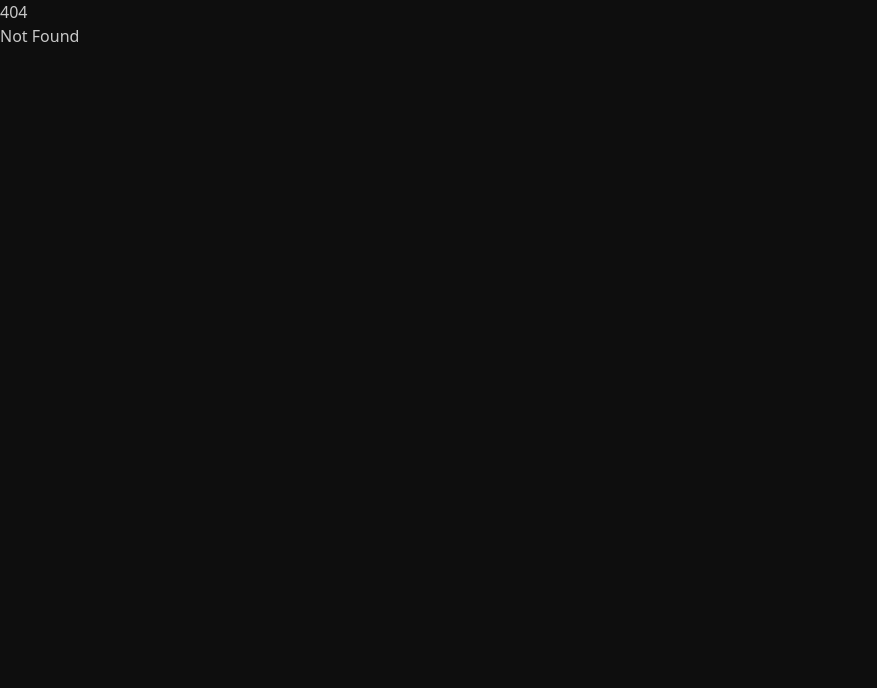
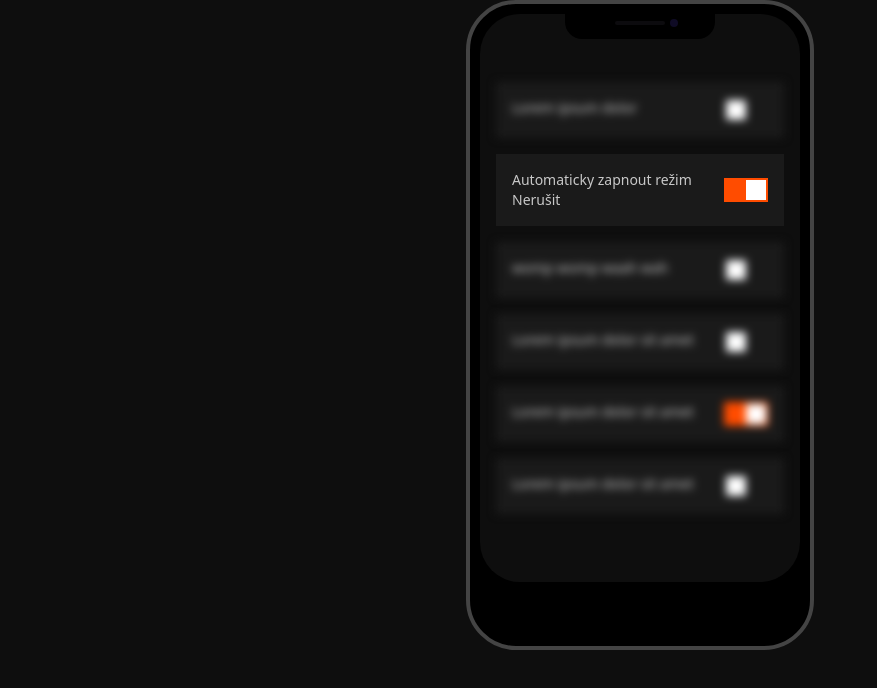
Before and after one commit to Archa-hackathon/frontend, a SvelteKit app: page /dnd in a window 1280 px wide. Before the commit this address had no page. Shown: the top 688 px of the page, without its empty margins (0-877 px from the left). Built offline with nearby package versions, Linux system fonts and the light colour scheme.

Commit message:
Frotting

```diff
--- /dev/null
+++ b/src/routes/dnd/+page.svelte
@@ -0,0 +1,86 @@
+<script>
+	import Page from '../+page.svelte';
+</script>
+
+<div class="flex justify-center items-center">
+	<div class="mockup-phone h-[650px]">
+		<div class="camera"></div>
+		<div class="display">
+			<div class="artboard artboard-demo phone-1 bg-base-100">
+				<div class="flex flex-col gap-4 justify-center p-4 w-full">
+					<div class="blur-sm flex justify-between gap-4 p-4 bg-base-200 w-full">
+						<p class="text-sm">Lorem ipsum dolor</p>
+
+						<!-- toggle slide switch -->
+						<label class="inline-flex items-center cursor-pointer">
+							<input type="checkbox" value="" class="sr-only peer" />
+							<div
+								class="relative w-11 h-6 dark:bg-gray-700 peer-checked:after:translate-x-full rtl:peer-checked:after:-translate-x-full peer-checked:after:border-white after:content-[''] after:absolute after:top-[2px] after:start-[2px] after:bg-white after:border-gray-300 after:border after: after:h-5 after:w-5 after:transition-all dark:border-gray-600 peer-checked:bg-accent"
+							></div>
+						</label>
+					</div>
+
+					<div class="flex justify-between gap-4 p-4 bg-base-200 w-full">
+						<p class="text-sm">Automaticky zapnout režim Nerušit</p>
+
+						<!-- toggle slide switch -->
+						<label class="inline-flex items-center cursor-pointer">
+							<input type="checkbox" value="" class="sr-only peer" checked />
+							<div
+								class="relative w-11 h-6 dark:bg-gray-700 peer-checked:after:translate-x-full rtl:peer-checked:after:-translate-x-full peer-checked:after:border-white after:content-[''] after:absolute after:top-[2px] after:start-[2px] after:bg-white after:border-gray-300 after:border after: after:h-5 after:w-5 after:transition-all dark:border-gray-600 peer-checked:bg-accent"
+							></div>
+						</label>
+					</div>
+
+					<div class="blur-sm flex justify-between gap-4 p-4 bg-base-200 w-full">
+						<p class="text-sm">womp womp waah wah</p>
+
+						<!-- toggle slide switch -->
+						<label class="inline-flex items-center cursor-pointer">
+							<input type="checkbox" value="" class="sr-only peer" />
+							<div
+								class="relative w-11 h-6 dark:bg-gray-700 peer-checked:after:translate-x-full rtl:peer-checked:after:-translate-x-full peer-checked:after:border-white after:content-[''] after:absolute after:top-[2px] after:start-[2px] after:bg-white after:border-gray-300 after:border after: after:h-5 after:w-5 after:transition-all dark:border-gray-600 peer-checked:bg-accent"
+							></div>
+						</label>
+					</div>
+
+					<div class="blur-sm flex justify-between gap-4 p-4 bg-base-200 w-full">
+						<p class="text-sm">Lorem ipsum dolor sit amet</p>
+
+						<!-- toggle slide switch -->
+						<label class="inline-flex items-center cursor-pointer">
+							<input type="checkbox" value="" class="sr-only peer" />
+							<div
+								class="relative w-11 h-6 dark:bg-gray-700 peer-checked:after:translate-x-full rtl:peer-checked:after:-translate-x-full peer-checked:after:border-white after:content-[''] after:absolute after:top-[2px] after:start-[2px] after:bg-white after:border-gray-300 after:border after: after:h-5 after:w-5 after:transition-all dark:border-gray-600 peer-checked:bg-accent"
+							></div>
+						</label>
+					</div>
+
+					<div class="blur-sm flex justify-between gap-4 p-4 bg-base-200 w-full">
+						<p class="text-sm">Lorem ipsum dolor sit amet</p>
+
+						<!-- toggle slide switch -->
+						<label class="inline-flex items-center cursor-pointer">
+							<input type="checkbox" value="" class="sr-only peer" checked />
+							<div
+								class="relative w-11 h-6 dark:bg-gray-700 peer-checked:after:translate-x-full rtl:peer-checked:after:-translate-x-full peer-checked:after:border-white after:content-[''] after:absolute after:top-[2px] after:start-[2px] after:bg-white after:border-gray-300 after:border after: after:h-5 after:w-5 after:transition-all dark:border-gray-600 peer-checked:bg-accent"
+							></div>
+						</label>
+					</div>
+
+					<div class="blur-sm flex justify-between gap-4 p-4 bg-base-200 w-full">
+						<p class="text-sm">Lorem ipsum dolor sit amet</p>
+
+						<!-- toggle slide switch -->
+						<label class="inline-flex items-center cursor-pointer">
+							<input type="checkbox" value="" class="sr-only peer" />
+							<div
+								class="relative w-11 h-6 dark:bg-gray-700 peer-checked:after:translate-x-full rtl:peer-checked:after:-translate-x-full peer-checked:after:border-white after:content-[''] after:absolute after:top-[2px] after:start-[2px] after:bg-white after:border-gray-300 after:border after: after:h-5 after:w-5 after:transition-all dark:border-gray-600 peer-checked:bg-accent"
+							></div>
+						</label>
+					</div>
+				</div>
+			</div>
+		</div>
+	</div>
+</div>
```
